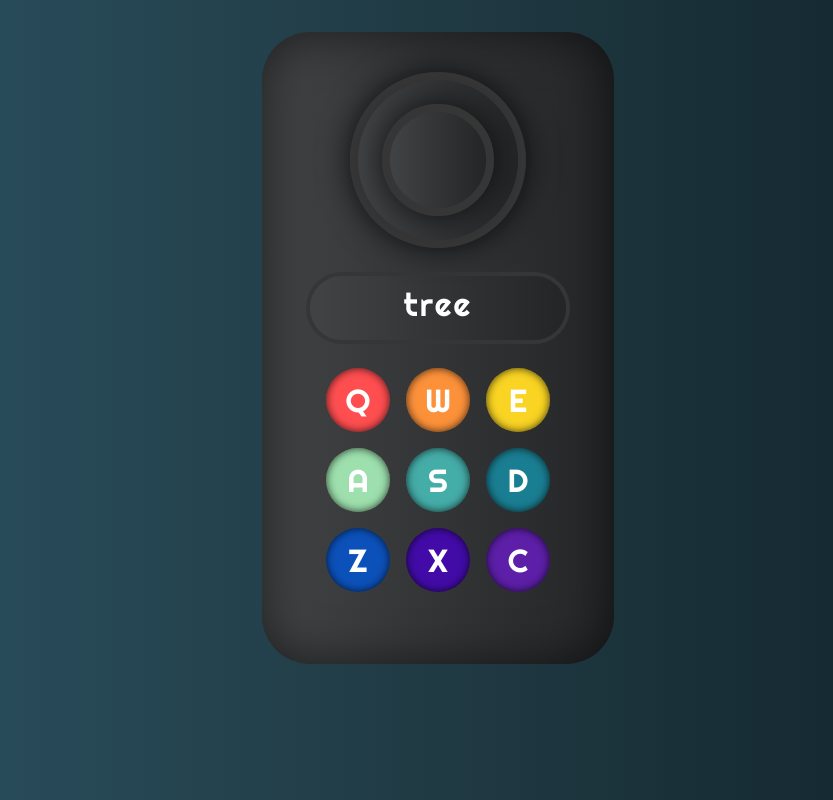
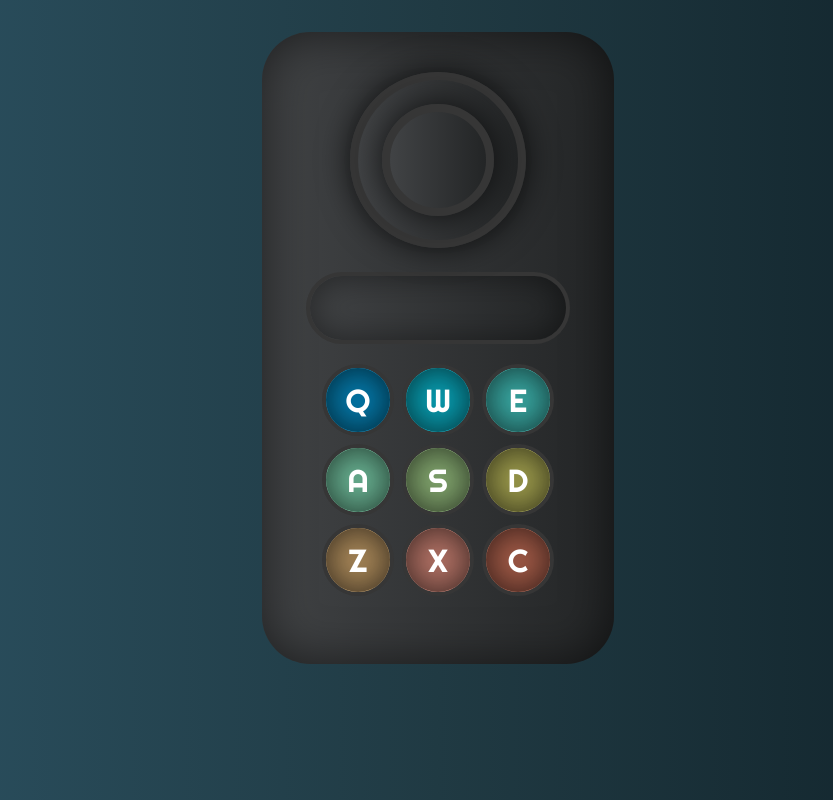
Before and after one commit to nroode/ReactDrum, a React (Create React App) app: page / in a window 1280 px wide. Shown: the whole page, without its empty margins (202-1035 px from the left). Built offline with nearby package versions, Linux system fonts and the light colour scheme.

Commit message:
color updates

```diff
--- a/src/App.js
+++ b/src/App.js
@@ -12,7 +12,7 @@ class App extends Component {
     this.handler = this.handler.bind(this);
     this.resize = this.resize.bind(this);
     this.state = {
-      display: 'tree',
+      display: '',
       color: '',
       effectStyle: 'inactive',
     }
--- a/src/Body.js
+++ b/src/Body.js
@@ -4,67 +4,67 @@ import DrumPad from './DrumPad.js';
 
 const sounds = [
     {
-        clipName: "Heater1",
+        clipName: "Heater",
         src: "https://s3.amazonaws.com/freecodecamp/drums/Heater-1.mp3",
         id: "Q",
         keyCode: 81,
-        color: "#FF4E50"
+        color: "#06acf1"
     },
     {
         clipName: "Heater2",
         src: "https://s3.amazonaws.com/freecodecamp/drums/Heater-2.mp3",
         id: "W",
         keyCode: 87,
-        color: "#FC913A"
+        color: "#0ce3ff"
     },
     {
         clipName: "Heater3",
         src: "https://s3.amazonaws.com/freecodecamp/drums/Heater-3.mp3",
         id: "E",
         keyCode: 69,
-        color: "#F9D423"
+        color: "#51f0e8"
     },
     {
         clipName: "Heater4",
         src: "https://s3.amazonaws.com/freecodecamp/drums/Heater-4_1.mp3",
         id: "A",
         keyCode: 65,
-        color: "#9DE0AD"
+        color: "#95fed0"
     },
     {
-        clipName: "Heater6",
+        clipName: "Clap",
         src: "https://s3.amazonaws.com/freecodecamp/drums/Heater-6.mp3",
         id: "S",
         keyCode: 83,
-        color: "#45ADA8"
+        color: "#bbee9e"
     },
     {
-        clipName: "Kick1",
+        clipName: "Kick",
         src: "https://s3.amazonaws.com/freecodecamp/drums/Kick_n_Hat.mp3",
         id: "D",
         keyCode: 68,
-        color: "#1a7e92"
+        color: "#e0de6d"
     },
     {
-        clipName: "Kick2",
+        clipName: "LowKick",
         src: "https://s3.amazonaws.com/freecodecamp/drums/RP4_KICK_1.mp3",
         id: "Z",
         keyCode: 90,
-        color: "rgb(12, 81, 186)"
+        color: "#f0c17f"
     },
     {
-        clipName: "Oh",
+        clipName: "Snare",
         src: "https://s3.amazonaws.com/freecodecamp/drums/Dsc_Oh.mp3",
         id: "X",
         keyCode: 88,
-        color: "rgb(66, 11, 168)"
+        color: "#ffa391"
     },
     {
-        clipName: "Oh2",
+        clipName: "Tap",
         src: "https://s3.amazonaws.com/freecodecamp/drums/Cev_H2.mp3",
         id: "C",
         keyCode: 67,
-        color: "rgb(93, 31, 168)"
+        color: "#e78166"
     },
 
 ]
--- a/src/Drum.css
+++ b/src/Drum.css
@@ -3,7 +3,7 @@
 #drum-machine {
     margin: 0 auto;
     margin-bottom: 2rem;
-    width: 15rem;
+    width: 18rem;
     display: flex;
     flex-wrap: wrap;
     justify-content: center;
@@ -17,14 +17,16 @@
     width: 15rem;
     height: 3rem;
     letter-spacing: 2px;
+    color: #f0f0f0;
+    margin: 0 auto;
+    padding: .5rem;
 
-    margin: 0 auto;
     border-radius: 5rem;
-    padding: .5rem;
     background: #232526;
     background: -webkit-linear-gradient(to right, #414345, #232526);
     background: linear-gradient(to right, #414345, #232526);
     border: .3rem solid #363636;
+    box-shadow: inset 0px 0px 2rem rgba(0, 0, 0, 0.438);
 }
 
 /* ----------DRUM PAD -------------*/
@@ -85,7 +87,7 @@
     border: 5rem solid;
     width: 8rem;
     height: 8rem;
-    /* opacity: 0; */
+    opacity: 0;
 
     margin: 0 auto;
 
@@ -104,40 +106,37 @@
     line-height: 4rem;
     font-size: 2rem;
     display: inline-block;
-
     border-radius: 100%;
-    margin: .5rem;
-    box-shadow: inset 0px 0px .5rem rgba(0, 0, 0, 0.76);
-
-
+    margin: .25rem;
+    box-shadow: inset 0px 0px 3rem rgba(0, 0, 0, 0.911);
     flex: 0 0 33.3333%;
-
+    border: .3rem solid #363636;
 }
 
-#Heater1 {
-    background-color: #FF4E50;
+#Heater {
+    background-color: #06acf1;
 }
 #Heater2 {
-    background-color: #FC913A;
+    background-color: #0ce3ff;
 }
 #Heater3 {
-    background-color: #F9D423;
+    background-color: #51f0e8;
 }
 #Heater4 {
-    background-color: #9DE0AD;
+    background-color: #95fed0;
 }
-#Heater6 {
-    background-color: #45ADA8;
+#Clap {
+    background-color: #bbee9e;
 }
-#Kick1 {
-    background-color: #1a7e92;
+#Kick {
+    background-color: #e0de6d;
 }
-#Kick2 {
-    background-color: rgb(12, 81, 186);
+#LowKick {
+    background-color: #f0c17f;
 }
-#Oh {
-    background-color:rgb(66, 11, 168);
+#Snare {
+    background-color:#ffa391;
 }
-#Oh2 {
-    background-color: rgb(93, 31, 168);
+#Tap {
+    background-color: #e78166;
 }
--- a/src/DrumPad.js
+++ b/src/DrumPad.js
@@ -1,6 +1,5 @@
 import React, { Component } from 'react';
 import './Drum.css';
-// import './music/CLAP1.aif';
 
 
 export default class DrumPad extends Component {
@@ -13,20 +12,16 @@ export default class DrumPad extends Component {
         this.componentWillUnmount = this.componentWillUnmount.bind(this);
     }
 
-
-
     playSound(e) {
         const sound = document.getElementById(this.props.id);
         sound.currentTime = 0;
         sound.play();
-
         this.props.handler(this.props.clipName, this.props.color);
     }
 
     keydownHandler(e, props){
         if(e.keyCode === this.props.keyCode) {
         this.playSound()
-
       }
     }
 
```
Also changed, not shown: public/index.html (+0 -9 lines).
